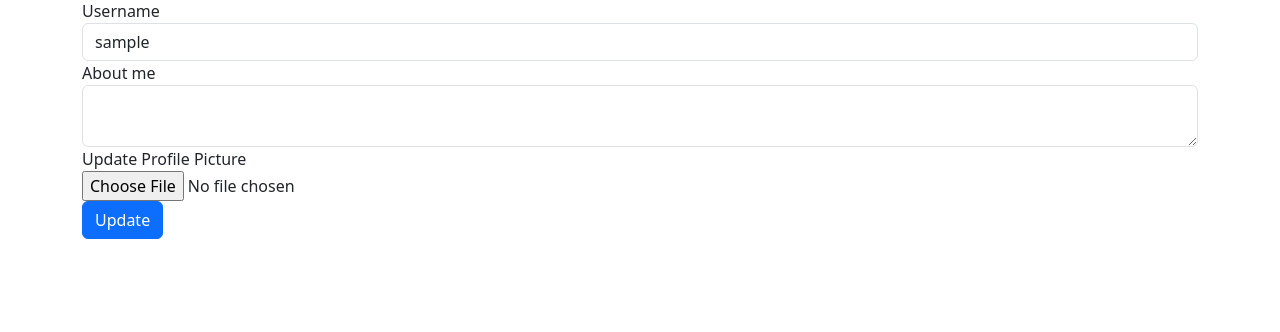
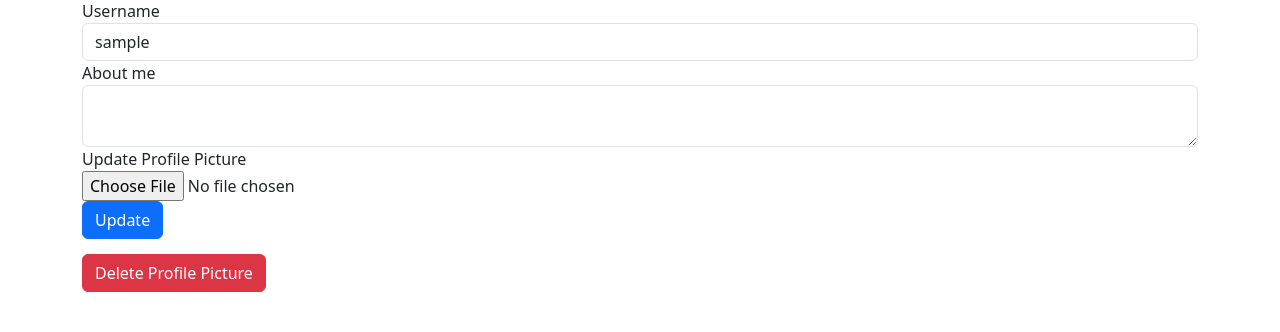
Before and after one commit to CoeWorl/comp-205-BeatLink, a Flask app: page /edit_profile in a window 1280 px wide. Shown: the part 129-461 px from the top of the page. Run offline with Flask 3, Linux system fonts and the light colour scheme; the visitor is signed in with stand-in values (Sample User, id 1); data comes from the database, SQL or seed files in the repository; some libraries are stand-ins or nearby versions.

Commit message:
delete profile pictures of the profile_picture folder when db is reset

```diff
--- a/app/forms.py
+++ b/app/forms.py
@@ -52,8 +52,7 @@ class ResetPasswordForm(FlaskForm):
 class EditProfileForm(FlaskForm):
     username = StringField('Username', validators=[DataRequired()])
     about_me = TextAreaField('About me', validators=[Length(min=0, max=140)])
-    profile_image = FileField('Update Profile Picture', validators=[
-        FileAllowed(['jpg', 'png', 'jpeg','heic'])])
+    profile_image = FileField('Update Profile Picture', validators=[FileAllowed(['jpg', 'png', 'jpeg'])])
     submit = SubmitField('Submit')
 
     def __init__(self, original_username, *args, **kwargs):
--- a/app/routes.py
+++ b/app/routes.py
@@ -1,8 +1,8 @@
 from datetime import datetime, timezone
 from urllib.parse import urlsplit
-from flask import render_template, flash, redirect, url_for, request
+from flask import render_template, flash, redirect, url_for, request, current_app
 from flask_login import login_user, logout_user, current_user, login_required
-import sqlalchemy as sa
+import sqlalchemy as sa, os
 from app import app, db
 from app.forms import LoginForm, RegistrationForm, EditProfileForm, \
     EmptyForm, PostForm, ResetPasswordRequestForm, ResetPasswordForm
@@ -151,6 +151,7 @@ def edit_profile():
     form = EditProfileForm(current_user.username)
     if form.validate_on_submit():
         if form.profile_image.data:
+            delete_profile_picture()
             #Saves pfp if one was uploaded
             picture_file = save_profile_picture(form.profile_image.data)
             current_user.profile_image = picture_file
@@ -164,6 +165,21 @@ def edit_profile():
         form.about_me.data = current_user.about_me
     return render_template('edit_profile.html', title='Edit Profile',form=form)
 
+@app.route('/delete_profile_picture', methods=['POST'])
+@login_required
+def delete_profile_picture():
+    if current_user.profile_image and current_user.profile_image != 'default.jpg':
+        picture_path = os.path.join(current_app.root_path, 'static/profile_pics', current_user.profile_image)
+        if os.path.exists(picture_path):
+            os.remove(picture_path)
+
+        current_user.profile_image = 'default.jpg'
+        db.session.commit()
+        flash('Your profile picture has been removed.')
+    else:
+        flash('You are already using the default avatar.')
+
+    return redirect(url_for('edit_profile'))
 
 @app.route('/follow/<username>', methods=['POST'])
 @login_required
@@ -205,3 +221,17 @@ def unfollow(username):
         return redirect(url_for('user', username=username))
     else:
         return redirect(url_for('index'))
+
+@app.route('/reset_db')
+def reset_db():
+   flash("Resetting database: deleting old data")
+   # delete profile picture from the profile picture folder when db is reset
+   delete_profile_picture()
+   # clear all data from all tables
+   meta = db.metadata
+   for table in reversed(meta.sorted_tables):
+       print('Clear table {}'.format(table))
+       db.session.execute(table.delete())
+   db.session.commit()
+
+   return redirect(url_for('index'))
--- a/app/templates/edit_profile.html
+++ b/app/templates/edit_profile.html
@@ -23,4 +23,9 @@
 
     <button type="submit" class="btn btn-primary">Update</button>
 </form>
+
+<form action="{{ url_for('delete_profile_picture') }}" method="POST" style="margin-top: 15px;">
+        {{ form.hidden_tag() }}
+        <button type="submit" class="btn btn-danger">Delete Profile Picture</button>
+</form>
 {% endblock %}
--- a/app/utils.py
+++ b/app/utils.py
@@ -4,9 +4,9 @@ from PIL import Image
 from flask import current_app
 
 def save_profile_picture(form_picture):
-    # Make a unique filename
+    # Make a unique filename (UUID = Universally Unique Identifier)
     filename = f"{uuid.uuid4().hex}{os.path.splitext(form_picture.filename)[1]}"
-    # Build full path to save it
+    # Build full path and save it in profile_pics folder
     path = os.path.join(current_app.root_path, 'static/profile_pics', filename)
 
     # Open and resize image to 256x256 (keep aspect ratio)
```
